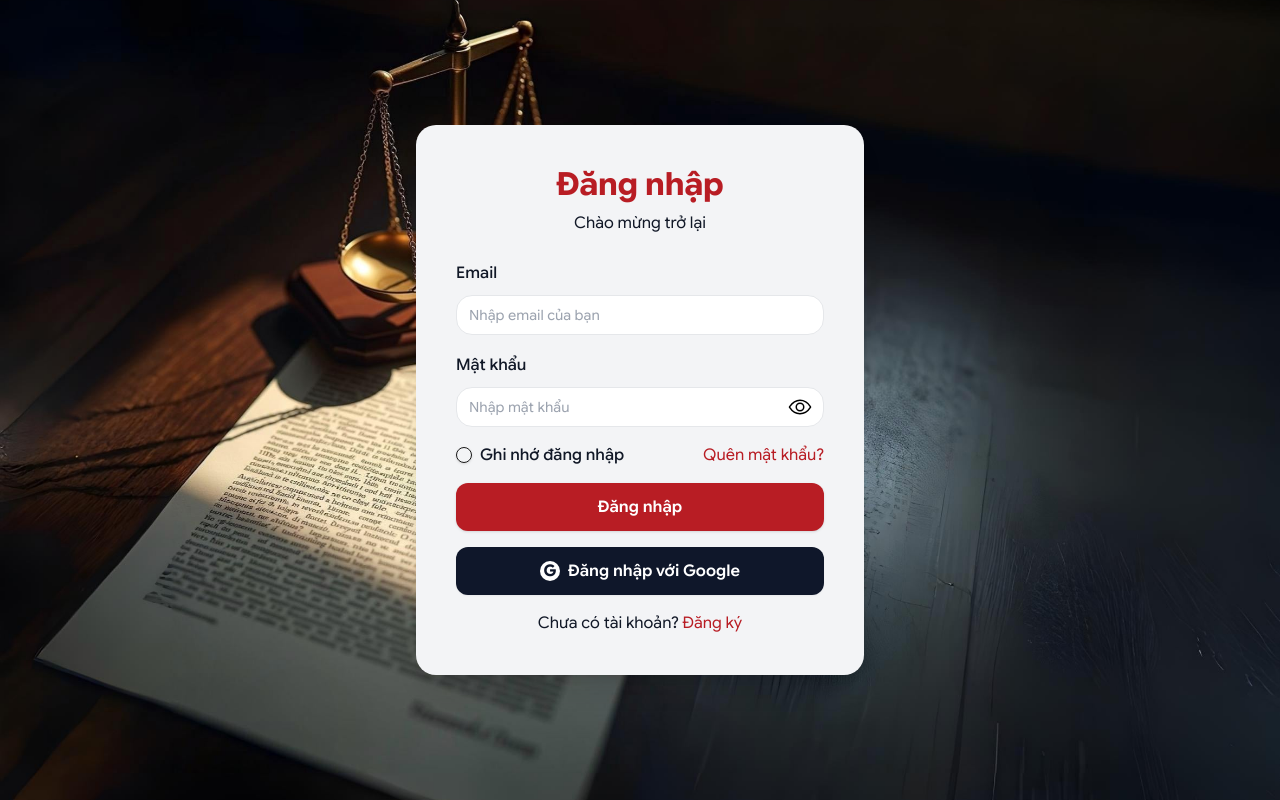
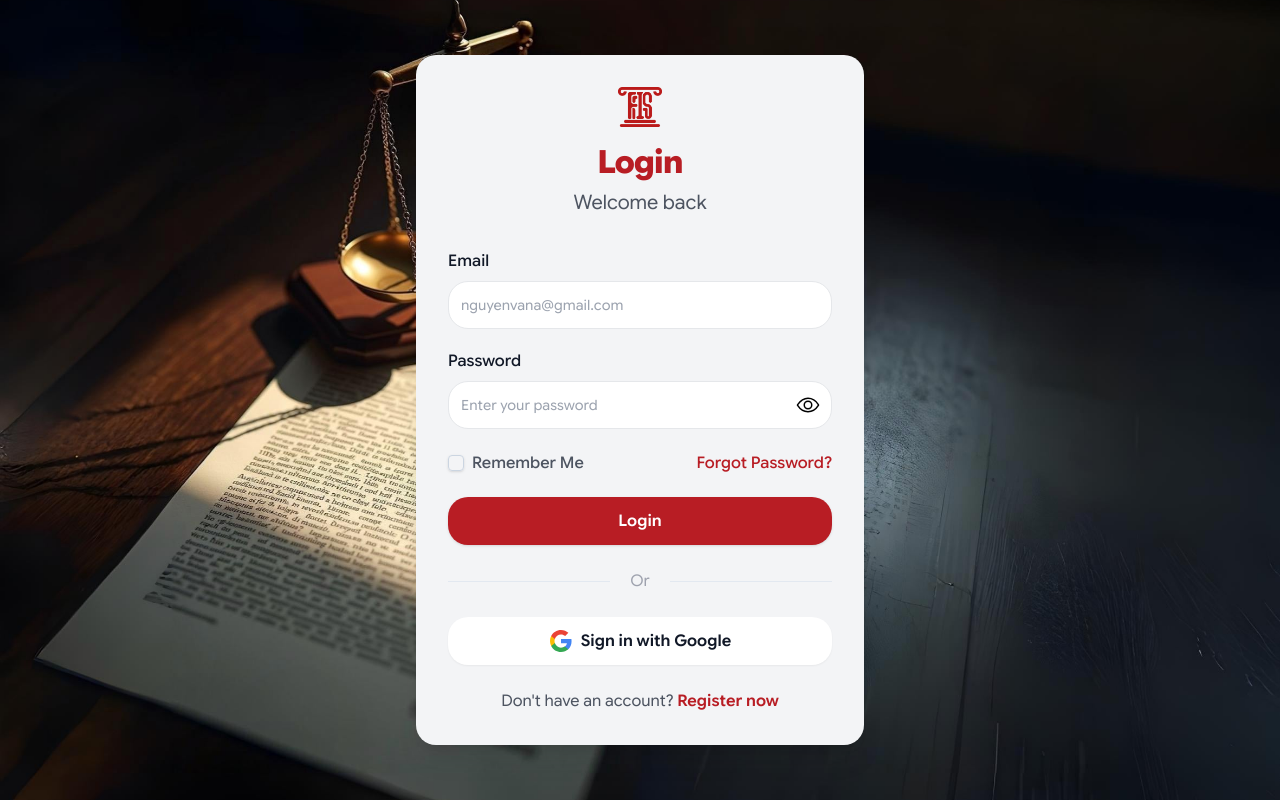
Before and after one commit to dscdut/FairInSight, a React (Vite) app in the folder frontend/: page /login in a window 1280 px wide. Built offline with nearby package versions, Linux system fonts and the light colour scheme; no server answers.

Commit message:
refactor(FI-06): refactor Login Page UI, switch eng and vietnam language, login card UI, input, button component

```diff
--- a/frontend/src/components/ui/button-variants.ts
+++ b/frontend/src/components/ui/button-variants.ts
@@ -1,7 +1,7 @@
 import { cva } from 'class-variance-authority'
 
 export const buttonVariants = cva(
-  'inline-flex items-center justify-center gap-2 whitespace-nowrap rounded-sm transition-colors focus-visible:outline-none focus-visible:ring-1 focus-visible:ring-ring disabled:pointer-events-none disabled:opacity-50 [&_svg]:pointer-events-none [&_svg]:shrink-0',
+  'inline-flex items-center justify-center gap-2 whitespace-nowrap rounded-lg transition-colors focus-visible:outline-none focus-visible:ring-1 focus-visible:ring-ring disabled:pointer-events-none disabled:opacity-50 [&_svg]:pointer-events-none [&_svg]:shrink-0',
   {
     variants: {
       variant: {
@@ -12,14 +12,14 @@ export const buttonVariants = cva(
         outline:
           'border border-border-primary bg-background-primary text-text-primary shadow-sm hover:bg-background-secondary',
         secondary:
-          'bg-background-secondary text-text-primary shadow-sm hover:bg-background-tertiary',
+          'bg-white text-text-primary shadow-sm hover:bg-background-tertiary',
         ghost: 'text-text-primary hover:bg-background-secondary',
         link: 'text-primary underline-offset-4 hover:underline'
       },
       size: {
-        default: 'h-10 px-4 py-2 text-btn-medium [&_svg]:size-5 ',
-        sm: 'h-8 px-3 text-btn-small [&_svg]:size-4',
-        lg: 'h-12 px-8 text-btn-large [&_svg]:size-6',
+        default: 'w-full h-10 px-4 py-2 text-btn-medium [&_svg]:size-5 ',
+        sm: 'w-full h-8 px-3 text-btn-small [&_svg]:size-4',
+        lg: 'w-full h-12 px-8 text-btn-large [&_svg]:size-6',
         icon: 'h-10 w-10 text-btn-medium [&_svg]:size-5'
       }
     },
--- /dev/null
+++ b/frontend/src/components/ui/index.tsx
@@ -0,0 +1,20 @@
+/* eslint-disable react-refresh/only-export-components */
+export * from './avatar'
+export * from './badge'
+export * from './button'
+export * from './button-variants'
+export * from './card'
+export * from './checkbox'
+export * from './drawer'
+export * from './dropdown-menu'
+export * from './form'
+export * from './input'
+export * from './input-otp'
+export * from './label'
+export * from './loading-spinner'
+export * from './popover'
+export * from './radio-group'
+export * from './select'
+export * from './tabs'
+export * from './textarea'
+export * from './tooltip'
--- a/frontend/src/components/ui/input.tsx
+++ b/frontend/src/components/ui/input.tsx
@@ -48,7 +48,7 @@ const Input = React.forwardRef<HTMLInputElement, InputProps>(
     )
 
     const inputClassName = cn(
-      'flex h-10 w-full rounded-md border bg-background px-3 py-2 text-sm ring-offset-background',
+      'flex h-12 w-full rounded-lg border bg-background px-3 py-2 text-sm ring-offset-background',
       'file:border-0 file:bg-transparent file:text-sm file:font-medium',
       'placeholder:text-muted-foreground',
       'focus-visible:outline-none focus-visible:ring-2 focus-visible:ring-ring focus-visible:ring-offset-2',
--- a/frontend/src/locales/en/auth.json
+++ b/frontend/src/locales/en/auth.json
@@ -11,5 +11,12 @@
   },
   "forgotPassword": "Forgot Password?",
   "rememberMe": "Remember Me",
-  "profile": "Profile"
+  "profile": "Profile",
+  "welcomeBack": "Welcome back",
+  "passwordLabel": "Password",
+  "passwordPlaceholder": "Enter your password",
+  "or": "Or",
+  "loginGoogle": "Sign in with Google",
+  "dontHaveAccount": "Don't have an account?",
+  "registerNow": "Register now"
 }
--- a/frontend/src/pages/login/Login.tsx
+++ b/frontend/src/pages/login/Login.tsx
@@ -3,15 +3,25 @@ import { useCallback, useEffect, useState } from 'react'
 import { zodResolver } from '@hookform/resolvers/zod'
 import { motion } from 'framer-motion'
 import { useForm } from 'react-hook-form'
+import { useTranslation } from 'react-i18next'
 import { Link } from 'react-router-dom'
 import { type z } from 'zod'
 
 import { IconEye, IconNonEye } from '@/assets/icons'
-import { Button } from '@/components/ui/button'
-import { Checkbox } from '@/components/ui/checkbox'
-import { Form, FormControl, FormField, FormItem, FormLabel, FormMessage } from '@/components/ui/form'
-import { Input } from '@/components/ui/input'
-import { Label } from '@/components/ui/label'
+import { logo } from '@/assets/images'
+import { FadeUp } from '@/components/animated/animated-component'
+import {
+  Button,
+  Checkbox,
+  FormControl,
+  Form,
+  FormField,
+  FormItem,
+  FormLabel,
+  FormMessage,
+  Input,
+  Label
+} from '@/components/ui'
 import { REMEMBER_ME, PASSWORD_TYPE, TEXT_TYPE } from '@/core/configs/consts'
 import { ROUTE } from '@/core/constants/path'
 import { containerVariants, itemVariants } from '@/core/lib/variant/style-variant'
@@ -22,6 +32,7 @@ import { useLoginAuth } from '@/hooks/tanstack-query/auth/use-query-auth'
 import { type RememberMeData } from '@/models/interface/auth.interface'
 
 export default function Login() {
+  const { t } = useTranslation('auth')
   const { loginStart, loginSuccess, loginFailure, isLoading } = useAuthStore()
 
   const [isPasswordVisible, setIsPasswordVisible] = useState(false)
@@ -89,19 +100,17 @@ export default function Login() {
       className='relative flex min-h-screen items-center justify-center bg-cover bg-center'
       style={{ backgroundImage: "url('/bg.jpg')" }}
     >
-      <div className='absolute inset-0 bg-background-primary/80' />
-
       <div className='container relative z-10 flex justify-center px-4'>
-        <motion.div
-          initial={{ opacity: 0, x: -40 }}
-          animate={{ opacity: 1, x: 0 }}
-          transition={{ duration: 0.4 }}
-          className='w-full max-w-md rounded-lg bg-background-secondary p-10 shadow-400'
+        <FadeUp
+          className='w-full max-w-md rounded-lg bg-background-secondary p-8 shadow-400'
         >
-          {/* title */}
-          <div className='space-y-2 text-center '>
-            <h1 className='text-h3 text-primary font-bold'>Đăng nhập</h1>
-            <p className='text-small text-secondary'>Chào mừng trở lại</p>
+          {/* Brand Logo & Title */}
+          <div className='space-y-2 text-center'>
+            <div className='flex justify-center mb-4'>
+              <img src={logo} alt='FairInsights Logo' className='h-10 w-auto' />
+            </div>
+            <h1 className='text-h3 text-primary font-extrabold tracking-tight'>{t('login')}</h1>
+            <p className='text-p text-text-secondary'>{t('welcomeBack')}</p>
           </div>
 
           <Form {...form}>
@@ -110,7 +119,7 @@ export default function Login() {
               initial='hidden'
               animate='visible'
               onSubmit={form.handleSubmit(onSubmit)}
-              className='mt-6 space-y-4'
+              className='mt-8 space-y-5'
             >
               {/* EMAIL */}
               <motion.div variants={itemVariants}>
@@ -119,9 +128,13 @@ export default function Login() {
                   name='email'
                   render={({ field }) => (
                     <FormItem>
-                      <FormLabel className='text-p-medium text-primary-900'>Email</FormLabel>
+                      <FormLabel className='text-small text-text-primary'>{t('email')}</FormLabel>
                       <FormControl>
-                        <Input placeholder='Nhập email của bạn' type='email' {...field} />
+                        <Input
+                          placeholder='nguyenvana@gmail.com'
+                          type='email'
+                          {...field}
+                        />
                       </FormControl>
                       <FormMessage />
                     </FormItem>
@@ -136,10 +149,10 @@ export default function Login() {
                   name='password'
                   render={({ field }) => (
                     <FormItem>
-                      <FormLabel className='text-p-medium text-primary-900 '>Mật khẩu</FormLabel>
+                      <FormLabel className='text-small font-medium text-text-primary'>{t('passwordLabel')}</FormLabel>
                       <FormControl>
                         <Input
-                          placeholder='Nhập mật khẩu'
+                          placeholder={t('passwordPlaceholder')}
                           type={isPasswordVisible ? TEXT_TYPE : PASSWORD_TYPE}
                           {...field}
                           icon={isPasswordVisible ? <IconNonEye /> : <IconEye />}
@@ -152,52 +165,91 @@ export default function Login() {
                 />
               </motion.div>
 
-              {/* REMEMBER */}
-              <motion.div variants={itemVariants} className='flex items-center justify-between'>
+              {/* REMEMBER & FORGOT PASSWORD */}
+              <motion.div variants={itemVariants} className='flex items-center justify-between py-0.5'>
                 <div className='flex items-center gap-2'>
-                  <Checkbox checked={rememberMe} onCheckedChange={handleRememberMe} />
-                  <Label className='text-small text-secondary'>Ghi nhớ đăng nhập</Label>
+                  <Checkbox
+                    id='remember-me'
+                    checked={rememberMe}
+                    onCheckedChange={handleRememberMe}
+                    className='rounded border-slate-300 text-primary focus:ring-primary h-4 w-4'
+                  />
+                  <Label htmlFor='remember-me' className='text-small font-medium text-text-secondary cursor-pointer select-none'>
+                    {t('rememberMe')}
+                  </Label>
                 </div>
 
-                <Link to={ROUTE.AUTH.FORGOT_PASSWORD} className='text-small text-primary'>
-                  Quên mật khẩu?
+                <Link
+                  to={ROUTE.AUTH.FORGOT_PASSWORD}
+                  className='text-small font-medium text-primary hover:text-primary-600 transition-colors duration-200'
+                >
+                  {t('forgotPassword')}
                 </Link>
               </motion.div>
 
               {/* LOGIN BUTTON */}
               <motion.div variants={itemVariants}>
-                <Button loading={isLoading} type='submit' className='w-full' size={'lg'}>
-                  Đăng nhập
+                <Button
+                  loading={isLoading}
+                  variant={'default'}
+                  type='submit'
+                  size={'lg'}
+                >
+                  {t('login')}
                 </Button>
               </motion.div>
 
-              {/* GOOGLE */}
+              {/* SEPARATOR */}
+              <motion.div variants={itemVariants} className='relative flex py-1 items-center'>
+                <div className='flex-grow border-t border-slate-200 dark:border-slate-800'></div>
+                <span className='flex-shrink mx-3 text-small text-text-tertiary bg-transparent px-2'>
+                  {t('or')}
+                </span>
+                <div className='flex-grow border-t border-slate-200 dark:border-slate-800'></div>
+              </motion.div>
+
+              {/* GOOGLE SIGN IN */}
               <motion.div variants={itemVariants}>
                 <Button
+                  variant={'secondary'}
                   type='button'
-                  variant='secondary'
-                  size='lg'
-                  className='w-full bg-slate-900 text-white hover:bg-slate-800'
-                  iconStart={
-                    <span className='inline-flex h-5 w-5 items-center justify-center rounded-full bg-white text-slate-900 font-bold'>
-                      G
-                    </span>
-                  }
+                  size={'lg'}
                 >
-                  Đăng nhập với Google
+                  <svg className='h-5 w-5 shrink-0' viewBox='0 0 24 24'>
+                    <path
+                      fill='#4285F4'
+                      d='M22.56 12.25c0-.78-.07-1.53-.2-2.25H12v4.26h5.92c-.26 1.37-1.04 2.53-2.21 3.31v2.77h3.57c2.08-1.92 3.28-4.74 3.28-8.09z'
+                    />
+                    <path
+                      fill='#34A853'
+                      d='M12 23c2.97 0 5.46-.98 7.28-2.66l-3.57-2.77c-.98.66-2.23 1.06-3.71 1.06-2.86 0-5.29-1.93-6.16-4.53H2.18v2.84C3.99 20.53 7.7 23 12 23z'
+                    />
+                    <path
+                      fill='#FBBC05'
+                      d='M5.84 14.09c-.22-.66-.35-1.36-.35-2.09s.13-1.43.35-2.09V7.06H2.18C1.43 8.55 1 10.22 1 12s.43 3.45 1.18 4.94l2.85-2.22.81-.63z'
+                    />
+                    <path
+                      fill='#EA4335'
+                      d='M12 5.38c1.62 0 3.06.56 4.21 1.64l3.15-3.15C17.45 2.09 14.97 1 12 1 7.7 1 3.99 3.47 2.18 7.06l3.66 2.84c.87-2.6 3.3-4.52 6.16-4.52z'
+                    />
+                  </svg>
+                  <span>{t('loginGoogle')}</span>
                 </Button>
               </motion.div>
 
               {/* REGISTER */}
-              <motion.p variants={itemVariants} className='text-center text-small text-secondary'>
-                Chưa có tài khoản?{' '}
-                <Link to={ROUTE.AUTH.REGISTER} className='text-primary'>
-                  Đăng ký
+              <motion.p variants={itemVariants} className='text-center text-small text-text-secondary pt-1'>
+                {t('dontHaveAccount')}{' '}
+                <Link
+                  to={ROUTE.AUTH.REGISTER}
+                  className='font-semibold text-primary hover:text-primary-600 transition-colors duration-200'
+                >
+                  {t('registerNow')}
                 </Link>
               </motion.p>
             </motion.form>
           </Form>
-        </motion.div>
+        </FadeUp>
       </div>
     </div>
   )
```
Also changed, not shown: frontend/src/locales/vi/auth.json (+8 -1 lines).
